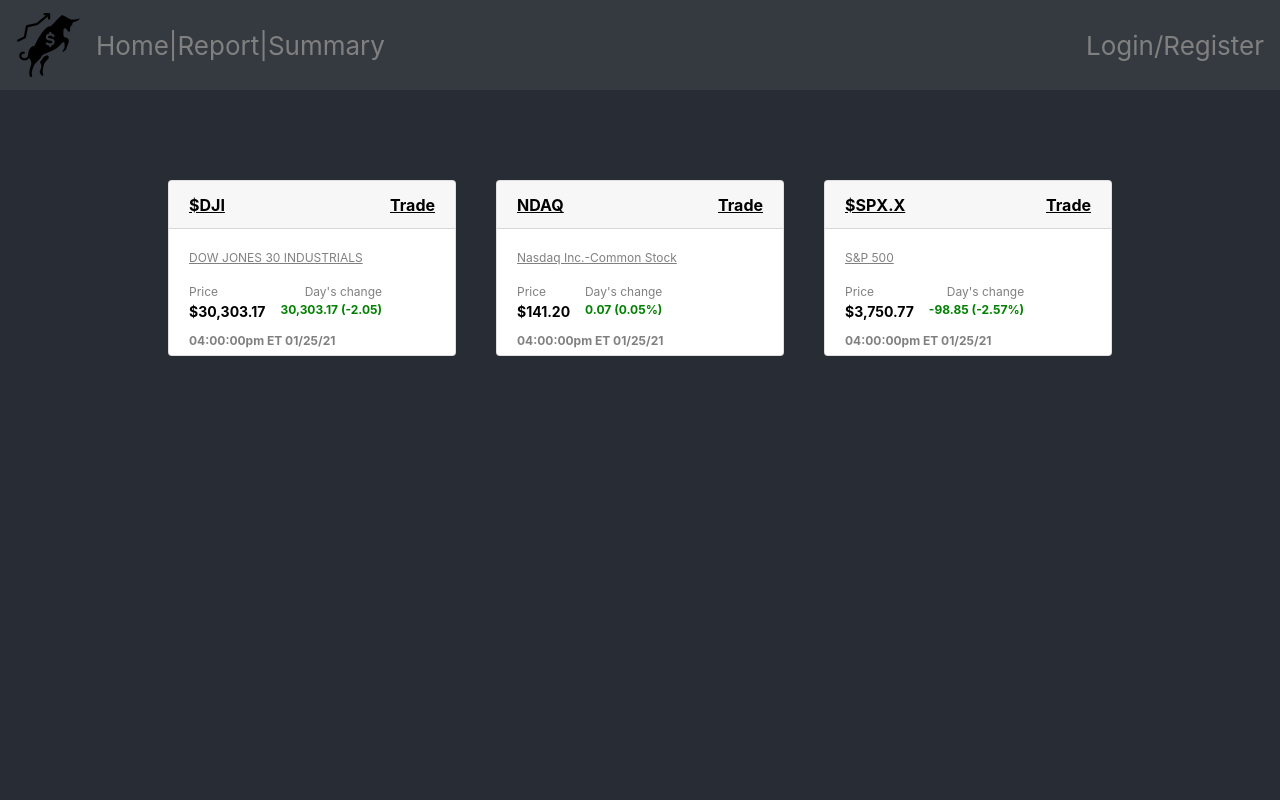
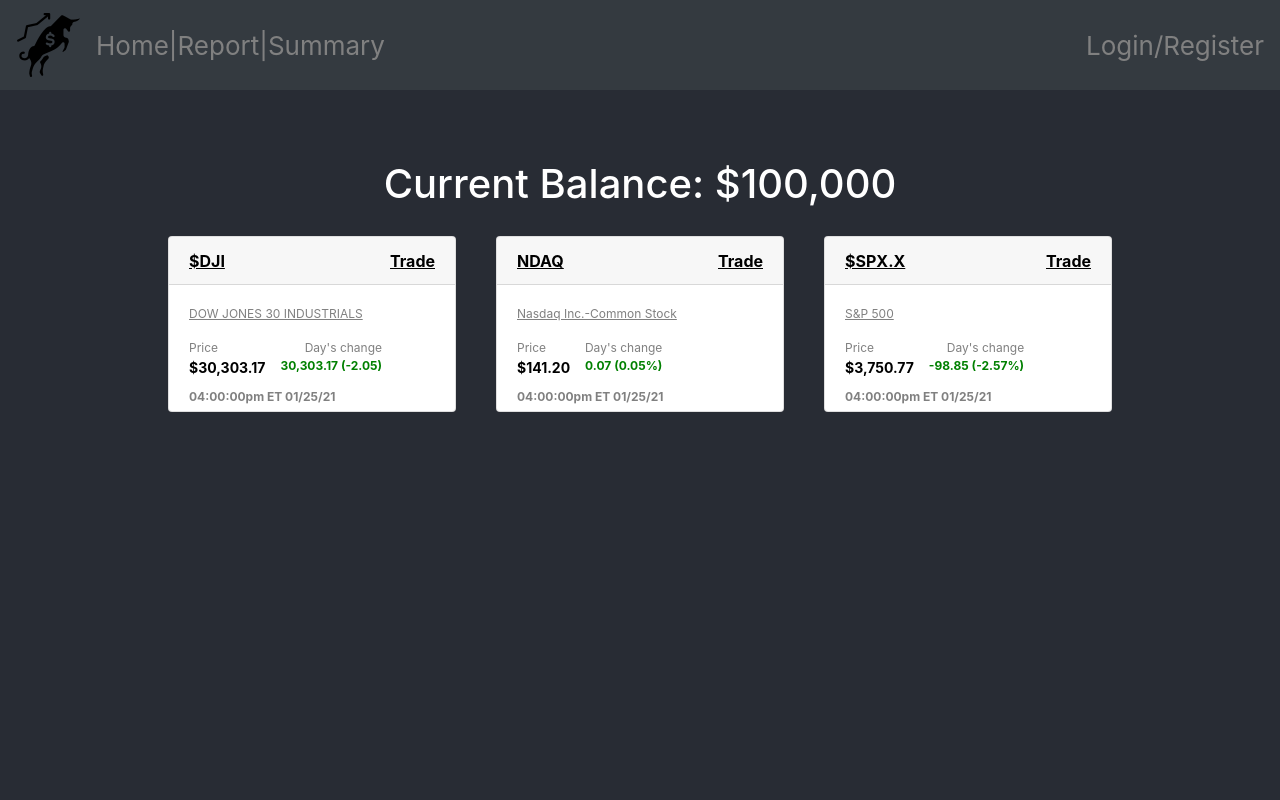
Before and after one commit to jbri91/newFantasyStockApp, a React (Create React App) app: page /report in a window 1280 px wide. Shown: the top 800 px of the page. Built offline with nearby package versions, Linux system fonts and the light colour scheme; the HTML template or start-up script is replaced by a standard one.

Commit message:
added current balance

```diff
--- a/src/components/ReportPage.js
+++ b/src/components/ReportPage.js
@@ -4,6 +4,7 @@ import StockCard from "./StockCard";
 function ReportPage() {
   return (
     <div className="App">
+      <h1> Current Balance: $100,000</h1>
       <header
         className="App-header"
         style={{ display: "flex", justifyContent: "center" }}
```
Also changed, not shown: 1 other file (tests, documents, lock files or other folders).
